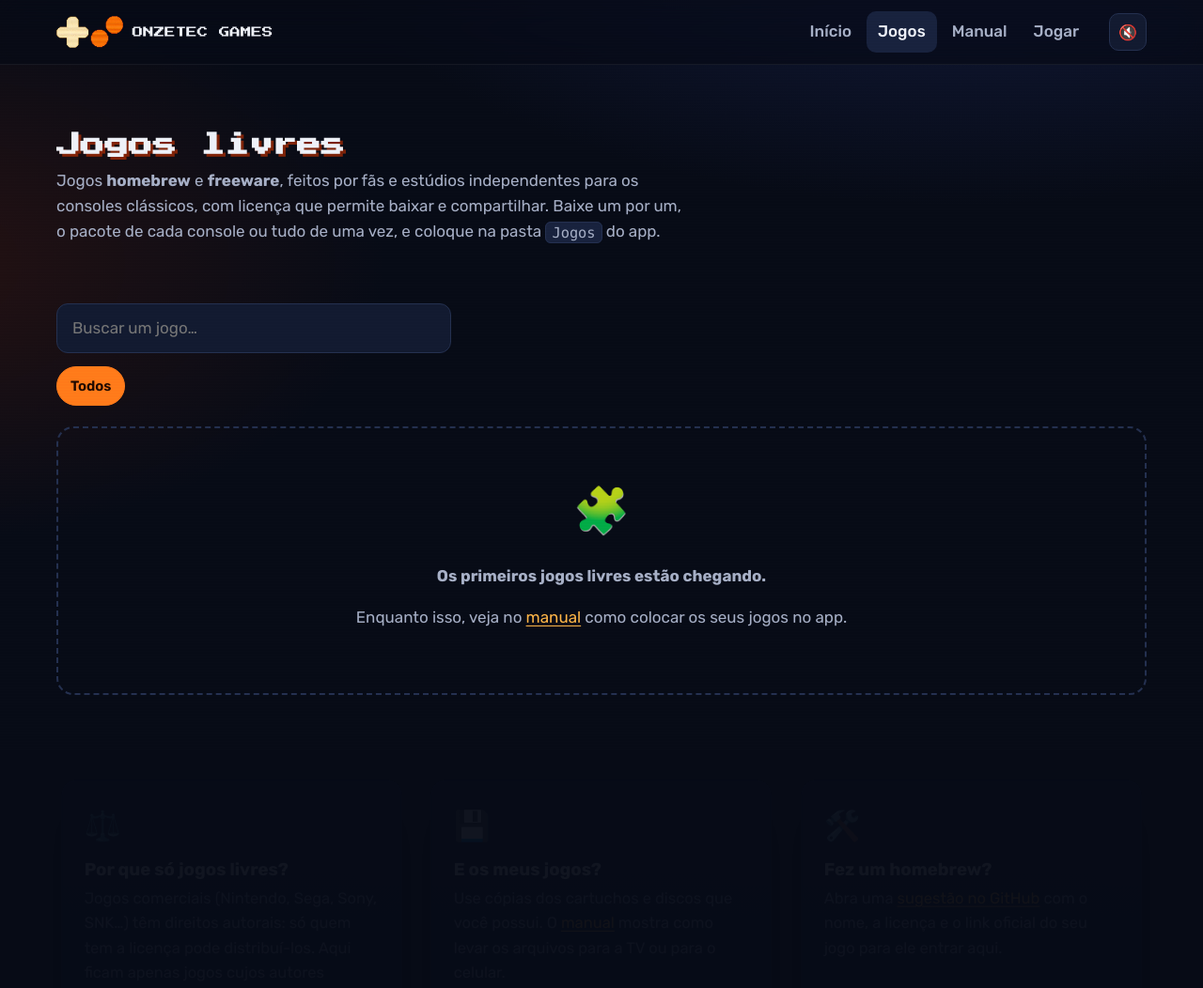
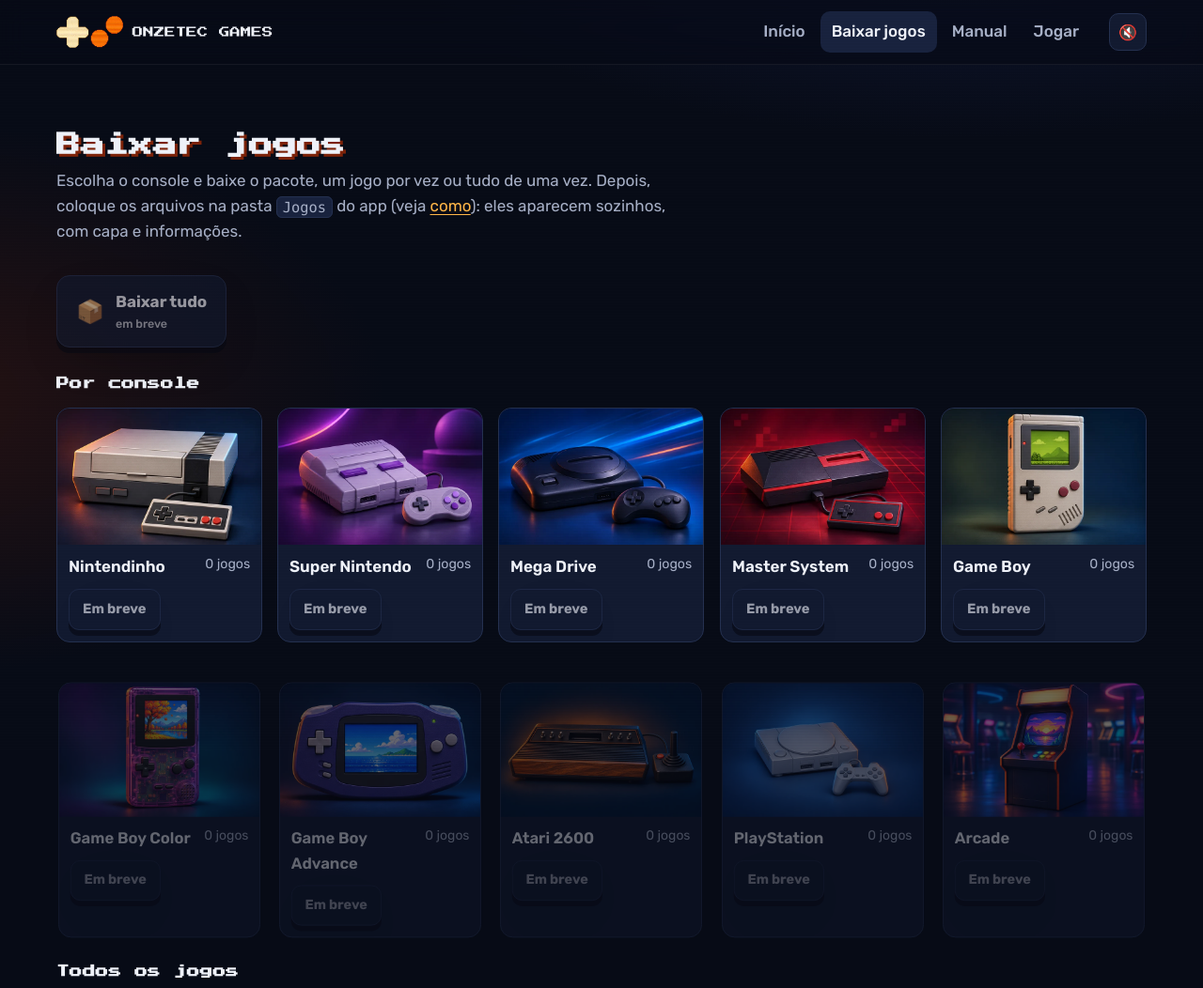
Before and after one commit to romariosamsumg-bot/EmuladorOnzetec, a plain HTML site: page site/jogos.html in a window 1280 px wide. Shown: the top 1052 px of the page at 94% size. Drawn offline with Linux system fonts and the light colour scheme.

Commit message:
Página Baixar jogos pronta: consoles com pacote, pacote geral e lista
Cards de cada console com o pacote ("Em breve" enquanto vazio), botão
Baixar tudo, busca e filtros. Pacotes e jogos exigem url, licença e
página oficial do autor em data/jogos.json.

Co-Authored-By: Claude Opus 5.5 <noreply@anthropic.com>
Claude-Session: https://claude.ai/code/session_01Ez67sYuwxZxw86uUssJ7x4

```diff
--- a/site/assets/css/site.css
+++ b/site/assets/css/site.css
@@ -588,3 +588,4 @@ pre code { background: none; border: 0; padding: 0; word-break: normal; }
   .hero .logo { width: min(220px, 55%); }
   .hero .tv { padding: 16px; border-radius: 24px; }
 }
+.consoles figcaption small { white-space: nowrap; }
--- a/site/assets/js/jogos.js
+++ b/site/assets/js/jogos.js
@@ -1,61 +1,86 @@
-// Página de jogos livres: lê data/jogos.json e monta filtros, pacotes e a grade.
+// Página "Baixar jogos": lê data/jogos.json e monta os consoles (com o pacote de cada um),
+// o pacote geral e a lista de jogos com busca e filtro.
 const $ = (s, el = document) => el.querySelector(s);
 const esc = (t) => String(t ?? "").replace(/[&<>"']/g, (c) => ({ "&": "&amp;", "<": "&lt;", ">": "&gt;", '"': "&quot;", "'": "&#39;" })[c]);
-const safeUrl = (u) => (/^https:\/\//i.test(u ?? "") ? u : null);
+const https = (u) => (/^https:\/\//i.test(u ?? "") ? u : null);
+// Só entra o que tem licença e página oficial do autor (garantia de que pode ser distribuído).
+const valido = (i) => i && https(i.url) && i.licenca && https(i.fonte);
 
 const data = await fetch("data/jogos.json", { cache: "no-cache" }).then((r) => r.json()).catch(() => ({ consoles: {}, jogos: [] }));
-// Só entram jogos com licença e página do autor (garantia de que podem ser redistribuídos).
-const jogos = (data.jogos ?? []).filter((j) => j.titulo && j.licenca && safeUrl(j.fonte) && safeUrl(j.url));
+const consoles = Object.entries(data.consoles ?? {});
+const jogos = (data.jogos ?? []).filter((j) => j.titulo && j.console && valido(j));
 let filtro = "todos";
 let busca = "";
 
+function geral() {
+  const p = data.pacoteGeral;
+  $("#geral").innerHTML = valido(p)
+    ? `<a class="btn download" href="${esc(p.url)}" download><span class="ico">📦</span><span>Baixar tudo${p.tamanho ? ` · ${esc(p.tamanho)}` : ""}<small>todos os consoles · ${esc(p.licenca)}</small></span></a>`
+    : `<span class="btn ghost" aria-disabled="true" style="opacity:.6;cursor:default"><span class="ico">📦</span><span>Baixar tudo<small>em breve</small></span></span>`;
+}
+
+function cards() {
+  $("#consoles").innerHTML = consoles.map(([id, c]) => {
+    const n = jogos.filter((j) => j.console === id).length;
+    const p = c.pacote;
+    const botao = valido(p)
+      ? `<a class="btn small download" href="${esc(p.url)}" download>⬇ Pacote${p.tamanho ? ` · ${esc(p.tamanho)}` : ""}</a>`
+      : `<span class="btn small ghost" aria-disabled="true" style="opacity:.6;cursor:default">Em breve</span>`;
+    return `<figure class="reveal" data-console="${esc(id)}">
+      <img src="assets/img/consoles/${esc(id)}.webp" alt="" loading="lazy" width="660" height="440">
+      <figcaption><span>${esc(c.nome)}</span><small>${n === 1 ? "1 jogo" : `${n} jogos`}</small></figcaption>
+      <div style="padding:0 12px 12px;display:flex;gap:8px;flex-wrap:wrap">
+        ${botao}
+        ${n ? `<button class="btn small ghost" type="button" data-ver="${esc(id)}">Ver jogos</button>` : ""}
+      </div>
+    </figure>`;
+  }).join("");
+  $("#consoles").onclick = (e) => {
+    const b = e.target.closest("[data-ver]");
+    if (!b) return;
+    filtro = b.dataset.ver;
+    chips();
+    lista();
+    $("#lista-titulo").scrollIntoView({ behavior: "smooth" });
+  };
+}
+
 function chips() {
-  const el = $("#filtros");
   const usados = new Set(jogos.map((j) => j.console));
-  const opcoes = [["todos", "Todos"], ...Object.entries(data.consoles ?? {}).filter(([id]) => usados.has(id)).map(([id, c]) => [id, c.nome])];
-  el.innerHTML = opcoes.map(([id, nome]) => `<button class="chip" type="button" data-f="${esc(id)}" aria-pressed="${id === filtro}">${esc(nome)}</button>`).join("");
-  el.onclick = (e) => {
+  const opcoes = [["todos", "Todos"], ...consoles.filter(([id]) => usados.has(id)).map(([id, c]) => [id, c.nome])];
+  $("#filtros").innerHTML = opcoes.map(([id, nome]) => `<button class="chip" type="button" data-f="${esc(id)}" aria-pressed="${id === filtro}">${esc(nome)}</button>`).join("");
+  $("#filtros").onclick = (e) => {
     const b = e.target.closest("[data-f]");
     if (!b) return;
     filtro = b.dataset.f;
     chips();
-    grade();
+    lista();
   };
 }
 
-function pacotes() {
-  const el = $("#pacotes");
-  const itens = [];
-  if (safeUrl(data.pacoteGeral)) itens.push(`<a class="btn download" href="${esc(data.pacoteGeral)}" download><span class="ico">📦</span><span>Baixar tudo<small>todos os jogos livres</small></span></a>`);
-  for (const [id, c] of Object.entries(data.consoles ?? {})) {
-    if (safeUrl(c.pacote)) itens.push(`<a class="btn ghost download" href="${esc(c.pacote)}" download><span class="ico">🎮</span><span>${esc(c.nome)}<small>pacote do console</small></span></a>`);
-  }
-  el.innerHTML = itens.join("");
-  el.hidden = itens.length === 0;
-}
-
-function grade() {
+function lista() {
   const el = $("#lista");
-  const lista = jogos.filter((j) => (filtro === "todos" || j.console === filtro) && (!busca || j.titulo.toLowerCase().includes(busca)));
   if (jogos.length === 0) {
-    el.innerHTML = `<div class="empty"><div class="big">🧩</div><p><strong>Os primeiros jogos livres estão chegando.</strong></p>
+    el.innerHTML = `<div class="empty"><div class="big">🧩</div><p><strong>Os primeiros jogos estão chegando.</strong></p>
       <p>Enquanto isso, veja no <a href="manual.html#colocar-jogos">manual</a> como colocar os seus jogos no app.</p></div>`;
     return;
   }
-  if (lista.length === 0) { el.innerHTML = `<div class="empty"><p>Nenhum jogo encontrado.</p></div>`; return; }
-  el.innerHTML = `<div class="games">${lista.map((j) => `
+  const itens = jogos.filter((j) => (filtro === "todos" || j.console === filtro) && (!busca || j.titulo.toLowerCase().includes(busca)));
+  if (itens.length === 0) { el.innerHTML = `<div class="empty"><p>Nenhum jogo encontrado.</p></div>`; return; }
+  el.innerHTML = `<div class="games">${itens.map((j) => `
     <article class="game">
-      ${safeUrl(j.capa) ? `<img class="cover" src="${esc(j.capa)}" alt="" loading="lazy">` : `<img class="cover" src="assets/img/consoles/${esc(j.console)}.webp" alt="" loading="lazy">`}
+      <img class="cover" src="${esc(https(j.capa) ?? `assets/img/consoles/${j.console}.webp`)}" alt="" loading="lazy">
       <div class="body">
         <h3>${esc(j.titulo)}</h3>
         <div class="meta">${esc(data.consoles?.[j.console]?.nome ?? j.console)}${j.ano ? " · " + esc(j.ano) : ""}${j.autor ? " · " + esc(j.autor) : ""}</div>
-        <div class="meta">Licença: ${esc(j.licenca)} · <a href="${esc(j.fonte)}" rel="noopener">site do autor</a>${j.tamanho ? " · " + esc(j.tamanho) : ""}</div>
+        <div class="meta">${esc(j.licenca)} · <a href="${esc(j.fonte)}" rel="noopener">site do autor</a>${j.tamanho ? " · " + esc(j.tamanho) : ""}</div>
         <a class="btn small download" href="${esc(j.url)}" download><span>⬇ Baixar</span></a>
       </div>
     </article>`).join("")}</div>`;
 }
 
-$("#busca")?.addEventListener("input", (e) => { busca = e.target.value.trim().toLowerCase(); grade(); });
+$("#busca")?.addEventListener("input", (e) => { busca = e.target.value.trim().toLowerCase(); lista(); });
+geral();
+cards();
 chips();
-pacotes();
-grade();
+lista();
--- a/site/data/jogos.json
+++ b/site/data/jogos.json
@@ -1,11 +1,11 @@
 {
-  "_leia": "Catálogo de jogos LIVRES (homebrew/freeware com licença que permite redistribuir). Cada jogo precisa de 'licenca' e 'fonte' (página oficial do autor). Não coloque jogos comerciais aqui. Veja o manual do site (Jogos livres) para o formato.",
+  "_leia": "Jogos LIVRES (homebrew/freeware cujo autor permite redistribuir). Para cada pacote ou jogo: url (https), licenca e fonte (página oficial do autor). Itens sem licença e fonte não aparecem no site.",
   "pacoteGeral": null,
   "consoles": {
+    "nes": { "nome": "Nintendinho", "pacote": null },
     "snes": { "nome": "Super Nintendo", "pacote": null },
     "megadrive": { "nome": "Mega Drive", "pacote": null },
     "mastersystem": { "nome": "Master System", "pacote": null },
-    "nes": { "nome": "Nintendinho", "pacote": null },
     "gb": { "nome": "Game Boy", "pacote": null },
     "gbc": { "nome": "Game Boy Color", "pacote": null },
     "gba": { "nome": "Game Boy Advance", "pacote": null },
@@ -13,5 +13,7 @@
     "psx": { "nome": "PlayStation", "pacote": null },
     "arcade": { "nome": "Arcade", "pacote": null }
   },
+  "_exemplo_pacote": { "url": "https://exemplo.com/pacote.zip", "tamanho": "12 MB", "licenca": "CC BY 4.0", "fonte": "https://exemplo.com/sobre" },
+  "_exemplo_jogo": { "titulo": "Nome do jogo", "console": "nes", "ano": "2024", "autor": "Estúdio", "tamanho": "40 KB", "licenca": "Freeware", "fonte": "https://site-do-autor", "url": "https://site-do-autor/jogo.zip", "capa": "https://site-do-autor/capa.png" },
   "jogos": []
 }
--- a/site/jogos.html
+++ b/site/jogos.html
@@ -3,7 +3,7 @@
 <head>
   <meta charset="utf-8">
   <meta name="viewport" content="width=device-width, initial-scale=1">
-  <title>Jogos livres · Onzetec Games</title>
+  <title>Baixar jogos · Onzetec Games</title>
   <meta name="description" content="Jogos livres (homebrew) para baixar e jogar no Onzetec Games, por console ou todos de uma vez.">
   <meta name="theme-color" content="#070b16">
   <link rel="icon" href="favicon.png">
@@ -21,7 +21,7 @@
       <a class="brand" href="./"><img src="assets/img/mark.webp" alt="" width="70" height="34"><span>ONZETEC GAMES</span></a>
       <nav aria-label="Principal">
         <a href="./">Início</a>
-        <a href="jogos.html">Jogos</a>
+        <a href="jogos.html">Baixar jogos</a>
         <a href="manual.html">Manual</a>
         <a href="jogar/">Jogar</a>
       </nav>
@@ -32,26 +32,30 @@
   <main>
     <section>
       <div class="wrap">
-        <h2 class="section-title reveal">Jogos livres</h2>
-        <p class="section-sub reveal">Jogos <strong>homebrew</strong> e <strong>freeware</strong>, feitos por fãs e estúdios independentes para os consoles clássicos, com licença que permite baixar e compartilhar. Baixe um por um, o pacote de cada console ou tudo de uma vez, e coloque na pasta <code>Jogos</code> do app.</p>
-        <div id="pacotes" class="console-packs" hidden></div>
+        <h2 class="section-title reveal">Baixar jogos</h2>
+        <p class="section-sub reveal">Escolha o console e baixe o pacote, um jogo por vez ou tudo de uma vez. Depois, coloque os arquivos na pasta <code>Jogos</code> do app (veja <a href="manual.html#colocar-jogos">como</a>): eles aparecem sozinhos, com capa e informações.</p>
+        <div id="geral" class="reveal" style="margin-bottom:28px"></div>
+
+        <h3 class="pixel" style="font-size:.85rem;margin:0 0 16px">Por console</h3>
+        <div id="consoles" class="consoles" style="margin-bottom:48px"></div>
+
+        <h3 id="lista-titulo" class="pixel" style="font-size:.85rem;margin:0 0 16px">Todos os jogos</h3>
         <input id="busca" class="search" type="search" placeholder="Buscar um jogo…" aria-label="Buscar um jogo">
         <div id="filtros" class="filters" role="group" aria-label="Console"></div>
         <div id="lista"></div>
 
         <div class="cards" style="margin-top:48px">
-          <div class="card reveal"><div class="emoji">⚖️</div><h3>Por que só jogos livres?</h3><p>Jogos comerciais (Nintendo, Sega, Sony, SNK…) têm direitos autorais: só quem tem a licença pode distribuí-los. Aqui ficam apenas jogos cujos autores permitem a distribuição, com o link para o site de cada um.</p></div>
-          <div class="card reveal"><div class="emoji">💾</div><h3>E os meus jogos?</h3><p>Use cópias dos cartuchos e discos que você possui. O <a href="manual.html#colocar-jogos">manual</a> mostra como levar os arquivos para a TV ou para o celular.</p></div>
-          <div class="card reveal"><div class="emoji">🛠️</div><h3>Fez um homebrew?</h3><p>Abra uma <a href="https://github.com/romariosamsumg-bot/EmuladorOnzetec/issues">sugestão no GitHub</a> com o nome, a licença e o link oficial do seu jogo para ele entrar aqui.</p></div>
+          <div class="card reveal"><div class="emoji">📥</div><h3>Como instalar os jogos</h3><p>Descompacte o pacote (ou não: <code>.zip</code> também funciona) e copie para <code>Jogos/</code> pelo pendrive, pelo QR code da TV ou, no celular, em Adicionar jogos.</p></div>
+          <div class="card reveal"><div class="emoji">⚖️</div><h3>Jogos livres</h3><p>Aqui só entram jogos que os autores permitem compartilhar (homebrew e freeware), com a licença e o link de cada um. Jogos comerciais: use as cópias dos cartuchos e discos que você possui.</p></div>
+          <div class="card reveal"><div class="emoji">🛠️</div><h3>Fez um jogo?</h3><p>Mande o nome, a licença e o link oficial do seu homebrew para ele entrar nesta página.</p></div>
         </div>
       </div>
     </section>
   </main>
-
   <footer>
     <div class="wrap">
       <span class="made">Feito por Romário Marcelino</span>
-      <nav><a href="jogos.html">Jogos livres</a><a href="manual.html">Manual</a><a href="https://github.com/romariosamsumg-bot/EmuladorOnzetec">Código-fonte</a><a href="manual.html#legal">Aviso legal</a></nav>
+      <nav><a href="jogos.html">Baixar jogos</a><a href="manual.html">Manual</a><a href="https://github.com/romariosamsumg-bot/EmuladorOnzetec">Código-fonte</a><a href="manual.html#legal">Aviso legal</a></nav>
       <p>Onzetec Games é software livre (GPL-3.0). Não inclui jogos nem BIOS; use apenas cópias que você possui legalmente. As marcas citadas pertencem aos seus donos; este projeto não tem ligação com eles.</p>
     </div>
   </footer>
```
Also changed, not shown: site/404.html (+2 -2 lines), site/index.html (+2 -2 lines), site/jogar/index.html (+2 -2 lines), site/manual.html (+2 -2 lines).
